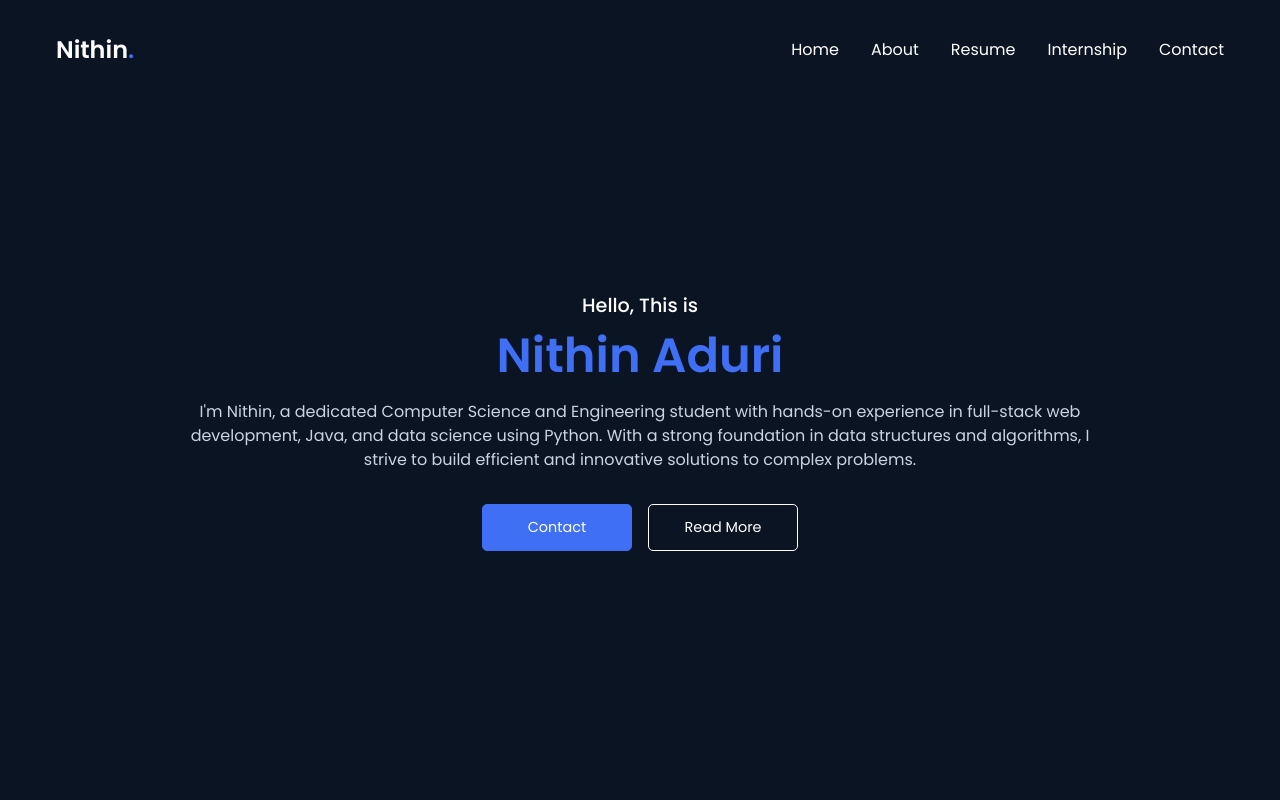
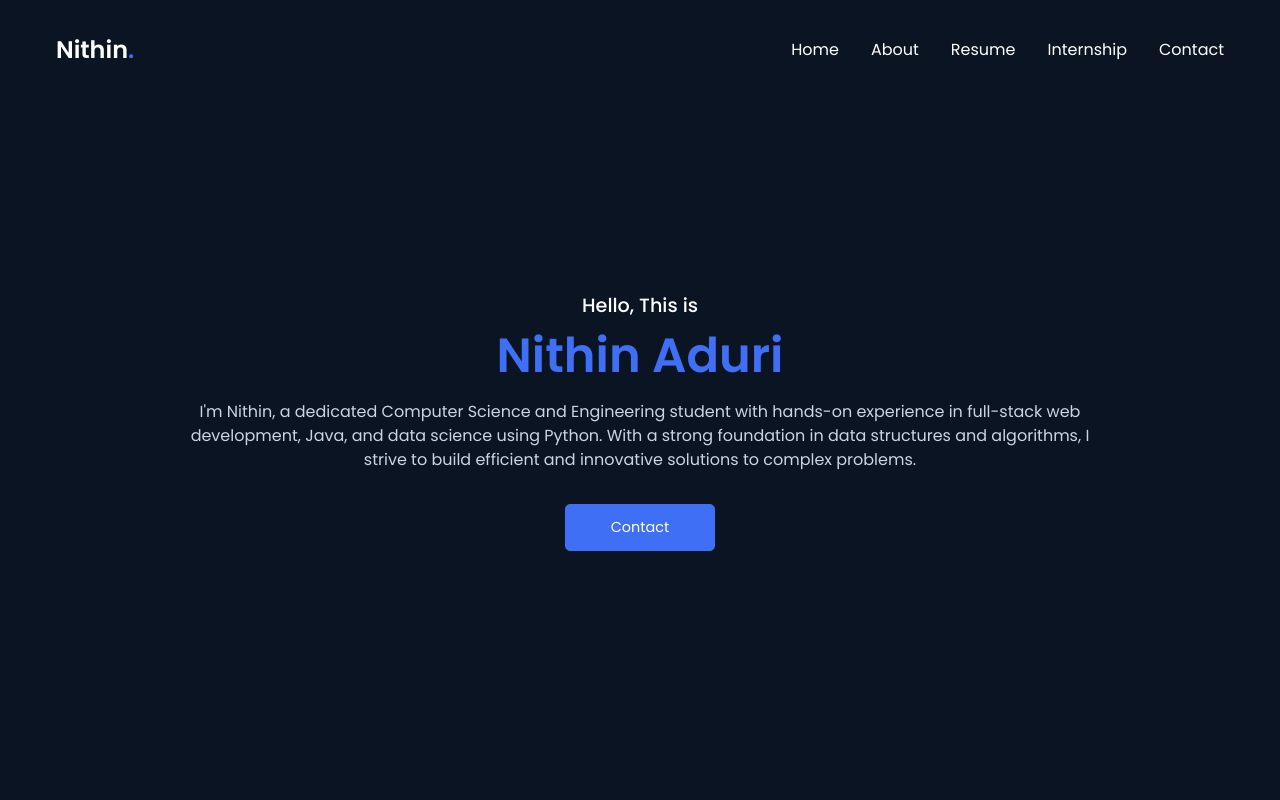
Before and after one commit to nithinyedhuri/nithinPortfolio, a plain HTML site: page index.html in a window 1280 px wide. Shown: the top 800 px of the page. Drawn offline with nearby package versions, Linux system fonts and the light colour scheme.

Commit message:
Update index.html

```diff
--- a/index.html
+++ b/index.html
@@ -724,8 +724,8 @@ nav {
           I'm Nithin, a dedicated Computer Science and Engineering student with hands-on experience in full-stack web development, Java, and data science using Python. With a strong foundation in data structures and algorithms, I strive to build efficient and innovative solutions to complex problems.
         </p>
         <div class="header__btns">
-          <a href="#contact"  <button class="btn btn__primary" >Contact</button> </a>
-         <a href="#about" <button class="btn btn__secondary">Read More</button></a>
+
+         <a href="#contact" <button class="btn btn__primary">Contact</button></a>
         </div>
       </div>
     </header>
```
